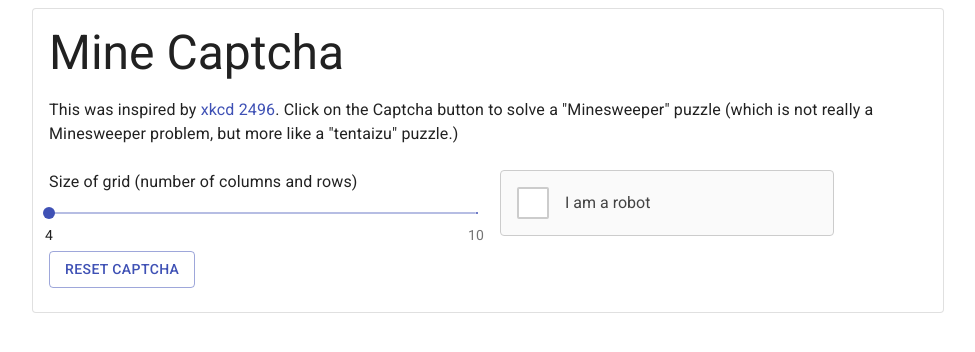
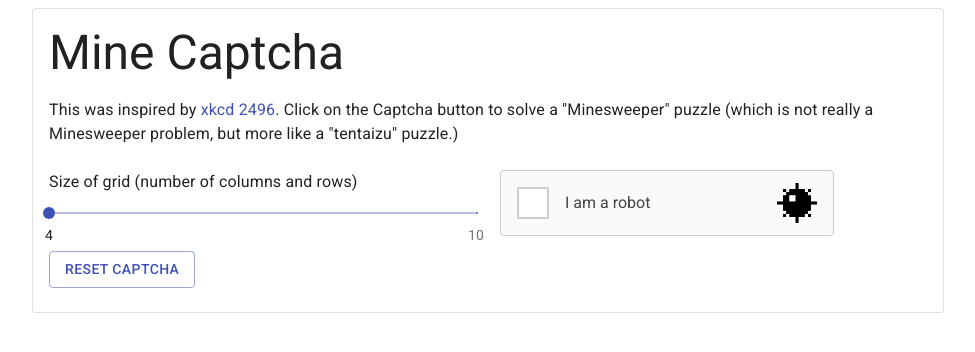
Before and after one commit to TheImaginaryOne/mine-captcha, a React (Create React App) app: page / in a window 1280 px wide. Shown: the top 352 px of the page, without its empty margins (152-1127 px from the left). Built offline with nearby package versions, Linux system fonts and the light colour scheme.

Commit message:
Add visual changes to button
Includes adding a logo

```diff
--- a/src/CaptchaButton.tsx
+++ b/src/CaptchaButton.tsx
@@ -6,6 +6,7 @@ border: 1px solid #cccccc;
 background-color: #fafafa;
 border-radius: 4px;
 padding: 16px;
+height: 32px;
 width: 300px;
 display: flex;
 flex-direction: row;
@@ -23,8 +24,14 @@ font-family: ${({theme}) => theme.fontFamily};
 color: #444444;
 `
 
+const MiddleSection = styled.div`
+flex: 1;
+`
+
 const LeftSection = styled.div`
 padding-right: 16px;
+width: 32px;
+height: 32px;
 `
 
 const Checkbox = styled.div`
@@ -38,6 +45,16 @@ height: 28px;
 interface Props {
   onClick: () => void;
   isDone: boolean;
+}
+
+function Image() {
+  const Logo = styled.img`
+    width: 40px;
+    height: 40px;
+  `
+  return (
+    <Logo src="./UncoveredMine.png" alt="Minesweeper Logo" />
+  );
 }
 
 function Tick() {
@@ -73,9 +90,12 @@ export default function CaptchaButton({ isDone, onClick }: Props) {
         <Checkbox />
       }
       </LeftSection>
-      <Text>
-        I am a robot
-      </Text>
+      <MiddleSection>
+        <Text>
+          I am a robot
+        </Text>
+      </MiddleSection>
+      <Image />
     </ButtonContainer>
   )
 }
```
Also changed, not shown: public/UncoveredMine.png (added).
